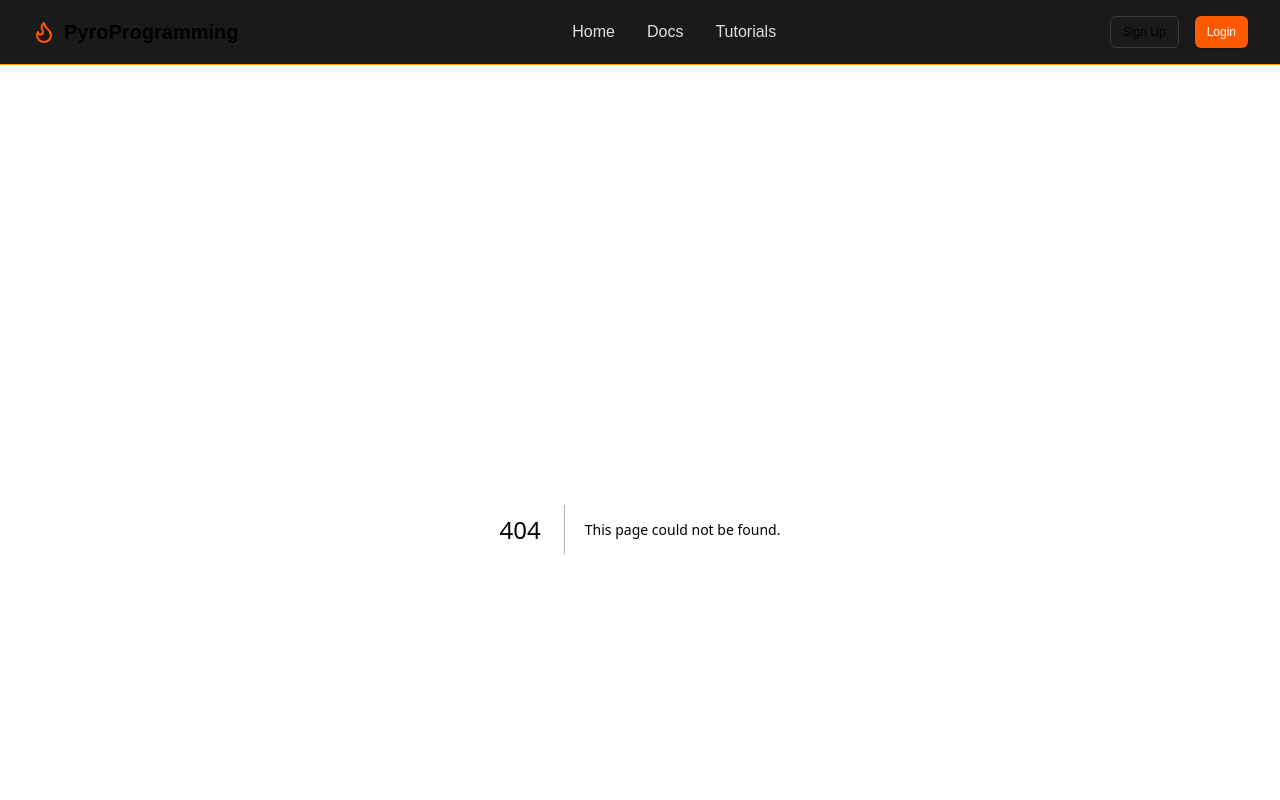
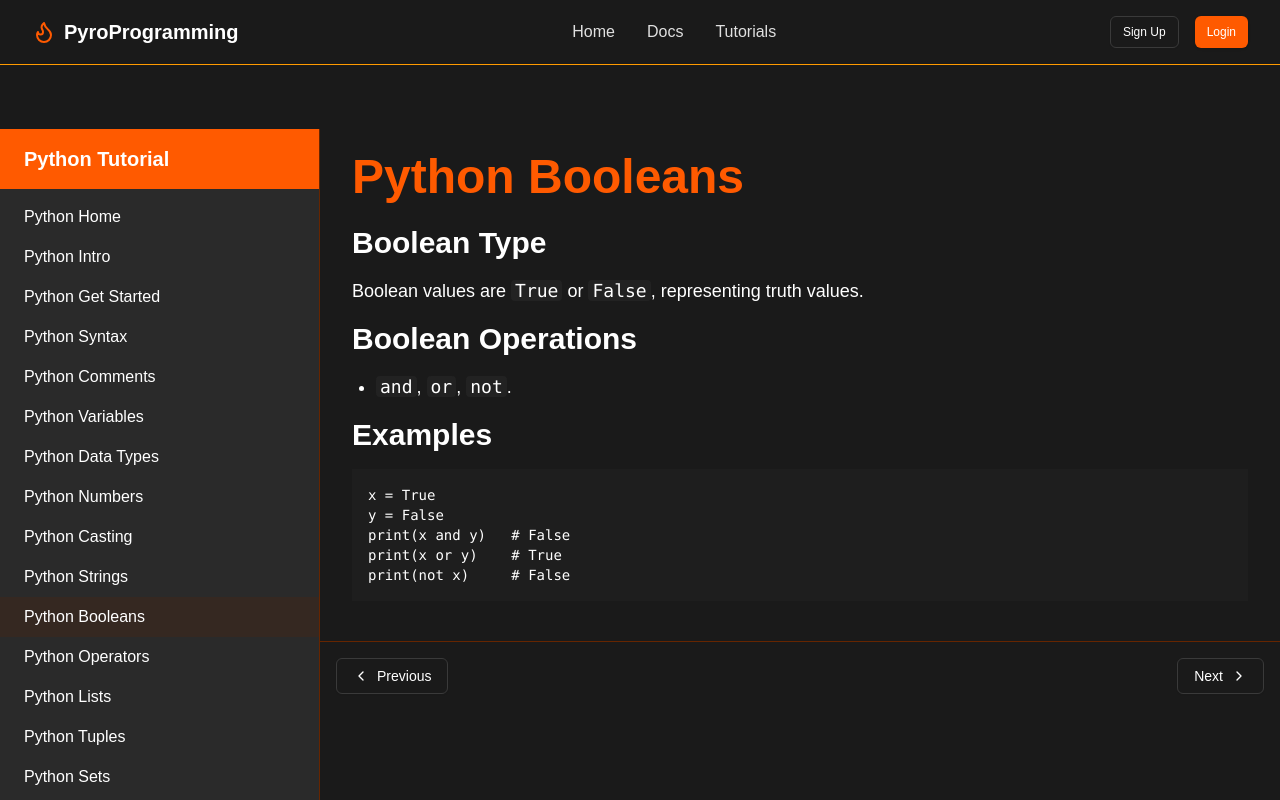
Before and after one commit to 321EZ123/PyroProgramming, a Next.js app: page /tutorials/python/booleans in a window 1280 px wide. Before the commit this address had no page. Shown: the top 800 px of the page. Built offline with nearby package versions, Linux system fonts and the light colour scheme.

Commit message:
Create page.tsx

```diff
--- /dev/null
+++ b/src/app/tutorials/python/booleans/page.tsx
@@ -0,0 +1,27 @@
+"use client";
+
+export default function Page() {
+  return (
+    <div className="max-w-4xl mx-auto">
+      <h1 className="text-5xl font-bold mb-6 text-primary">Python Booleans</h1>
+      <h2 className="text-3xl font-semibold mb-4">Boolean Type</h2>
+      <p className="text-lg mb-4">
+        Boolean values are <code className="bg-card/50 px-1 rounded">True</code> or <code className="bg-card/50 px-1 rounded">False</code>, representing truth values.
+      </p>
+      <h2 className="text-3xl font-semibold mb-4">Boolean Operations</h2>
+      <ul className="list-disc pl-6 mb-4 text-lg">
+        <li>
+          <code className="bg-card/50 px-1 rounded">and</code>, <code className="bg-card/50 px-1 rounded">or</code>, <code className="bg-card/50 px-1 rounded">not</code>.
+        </li>
+      </ul>
+      <h2 className="text-3xl font-semibold mb-4">Examples</h2>
+      <pre className="bg-[#1E1E1E] p-4 text-white font-mono text-sm mb-4">
+        <code>{`x = True
+y = False
+print(x and y)   # False
+print(x or y)    # True
+print(not x)     # False`}</code>
+      </pre>
+    </div>
+  );
+}
```
